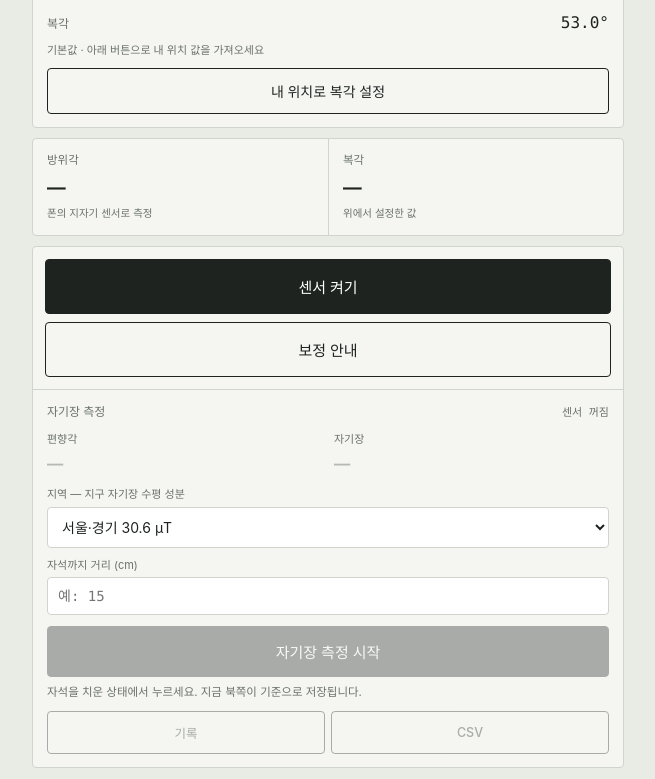
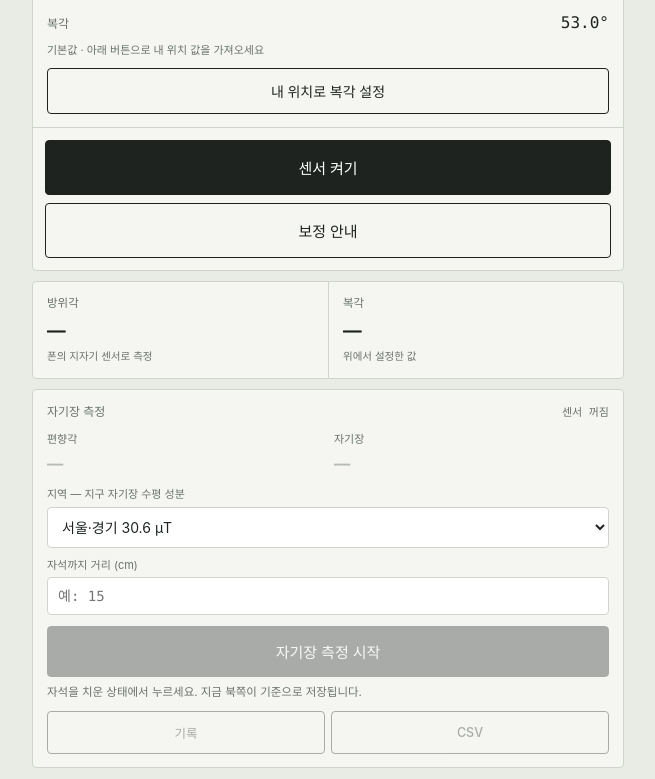
Before and after one commit to yoominwoo7890-cmyk/yoominwoo7890-cmyk.github.io, a plain HTML site: page compass/index.html in a window 1280 px wide. Shown: the part 502-1281 px from the top of the page, without its empty margins (312-967 px from the left). Drawn offline with Linux system fonts and the light colour scheme.

Commit message:
Update index.html

```diff
--- a/compass/index.html
+++ b/compass/index.html
@@ -53,14 +53,14 @@ button.loc:disabled{opacity:.4;cursor:default}
 .v2 small{font-size:14px;color:var(--ink-2);font-weight:400}
 .src{font-size:10.5px;color:var(--ink-2);margin-top:4px}
 
-.ctrl{padding:12px;display:grid;gap:8px}
+.ctrl{padding:12px;display:grid;gap:8px;border-top:1px solid var(--line)}
 button.big{font-family:var(--sans);font-size:15px;font-weight:500;padding:16px 8px;
   border-radius:4px;border:1px solid var(--ink);background:var(--ink);color:#fff;cursor:pointer}
 button.ghost{background:transparent;color:var(--ink)}
 button:disabled{opacity:.35;cursor:default}
 .banner{background:#8A5A00;color:#fff;padding:11px 13px;border-radius:4px;
   font-size:13px;margin-bottom:10px;white-space:pre-wrap;line-height:1.55}
-.mg{padding:13px 14px;border-top:1px solid var(--line)}
+.mg{padding:13px 14px}
 .mg .hd{display:flex;justify-content:space-between;align-items:baseline;margin-bottom:9px}
 .mg .hd b{font-size:12px;font-weight:500;color:var(--ink-2)}
 .mg .hd .st{font-family:var(--mono);font-size:11px;color:var(--ink-2)}
@@ -125,6 +125,10 @@ button.go:disabled{opacity:.35;cursor:default}
     <div class="src" id="dsrc">기본값 · 아래 버튼으로 내 위치 값을 가져오세요</div>
     <button class="loc" id="loc">내 위치로 복각 설정</button>
   </div>
+  <div class="ctrl">
+    <button class="big" id="start">센서 켜기</button>
+    <button class="big ghost" id="cal">보정 안내</button>
+  </div>
 </div>
 
 <div class="card">
@@ -141,10 +145,6 @@ button.go:disabled{opacity:.35;cursor:default}
 </div>
 
 <div class="card">
-  <div class="ctrl">
-    <button class="big" id="start">센서 켜기</button>
-    <button class="big ghost" id="cal">보정 안내</button>
-  </div>
   <div class="mg">
     <div class="hd"><b>자기장 측정</b><span class="st" id="mgSt">꺼짐</span></div>
     <div class="big2">
```
